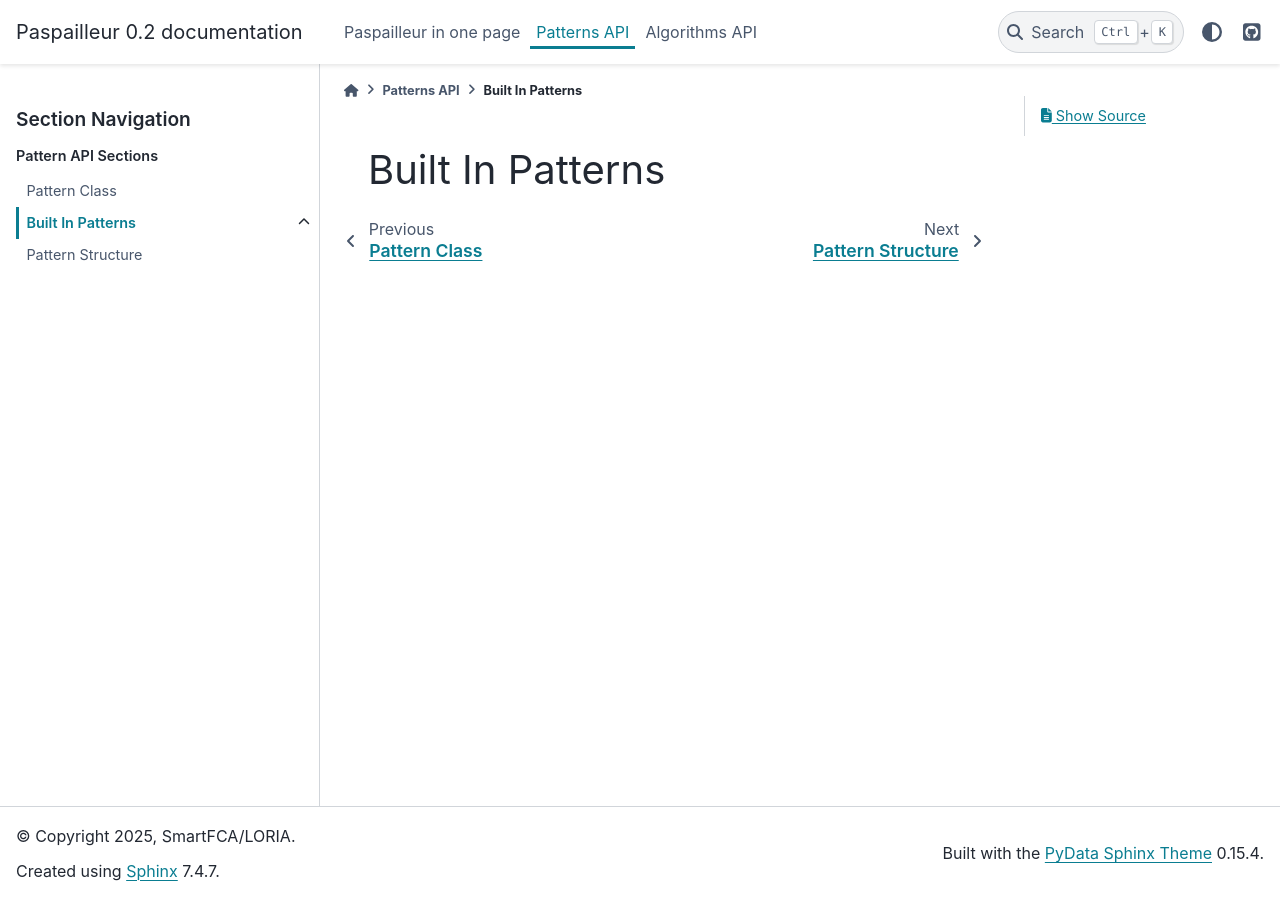
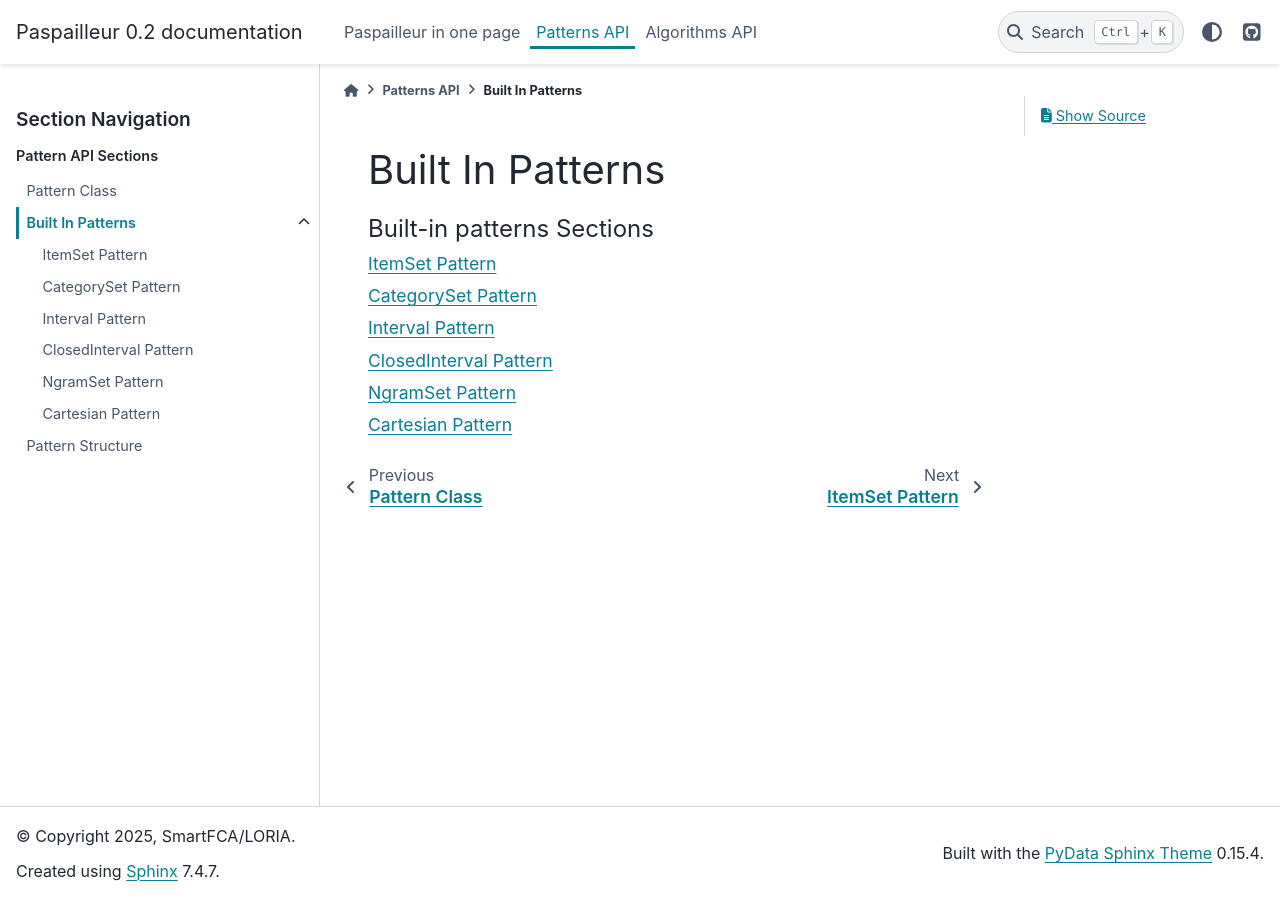
Before and after one commit to smartFCA/paspailleur, a Sphinx documentation site: the page built from docs/source/patterns_api/built_in_patterns/index.rst, in a window 1280 px wide. Built offline with Sphinx 7.4.7 and the PyData theme 0.15.4, drawn with Linux system fonts in a browser that asks for light colours.

Commit message:
Separated the built in patterns to different files

```diff
--- /dev/null
+++ b/docs/source/patterns_api/built_in_patterns/CartesianPattern.rst
@@ -0,0 +1,5 @@
+Cartesian Pattern
+=================
+
+.. autoclass:: paspailleur.pattern_structures.built_in_patterns.CartesianPattern
+    :members:
--- /dev/null
+++ b/docs/source/patterns_api/built_in_patterns/CategorySetPattern.rst
@@ -0,0 +1,5 @@
+CategorySet Pattern
+===================
+
+.. autoclass:: paspailleur.pattern_structures.built_in_patterns.CategorySetPattern
+    :members:
--- /dev/null
+++ b/docs/source/patterns_api/built_in_patterns/ClosedIntervalPattern.rst
@@ -0,0 +1,5 @@
+ClosedInterval Pattern
+======================
+
+.. autoclass:: paspailleur.pattern_structures.built_in_patterns.ClosedIntervalPattern
+    :members:
--- /dev/null
+++ b/docs/source/patterns_api/built_in_patterns/IntervalPattern.rst
@@ -0,0 +1,5 @@
+Interval Pattern
+================
+
+.. autoclass:: paspailleur.pattern_structures.built_in_patterns.IntervalPattern
+    :members:
--- a/docs/source/patterns_api/built_in_patterns/ItemSetPattern.rst
+++ b/docs/source/patterns_api/built_in_patterns/ItemSetPattern.rst
@@ -1,4 +1,5 @@
-
-
+ItemSet Pattern
+===============
 
 .. autoclass:: paspailleur.pattern_structures.built_in_patterns.ItemSetPattern
+    :members:
--- /dev/null
+++ b/docs/source/patterns_api/built_in_patterns/NgramSetPattern.rst
@@ -0,0 +1,5 @@
+NgramSet Pattern
+================
+
+.. autoclass:: paspailleur.pattern_structures.built_in_patterns.NgramSetPattern
+    :members:
```
Also changed, not shown: docs/source/patterns_api/built_in_patterns/index.rst (+7 -0 lines).
